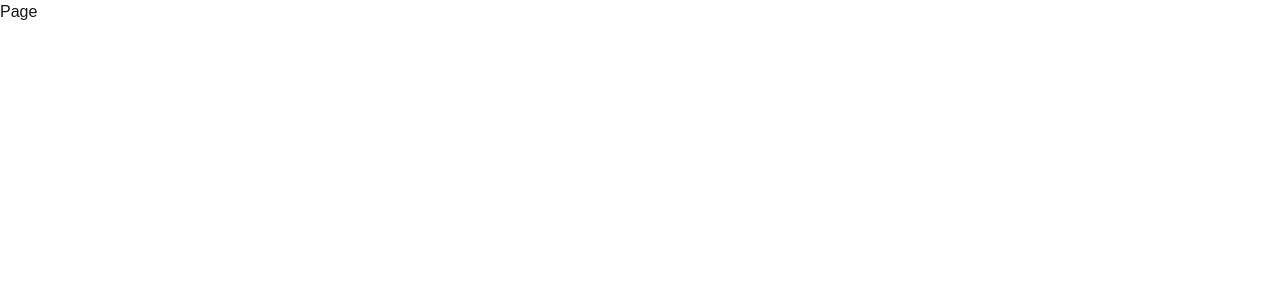
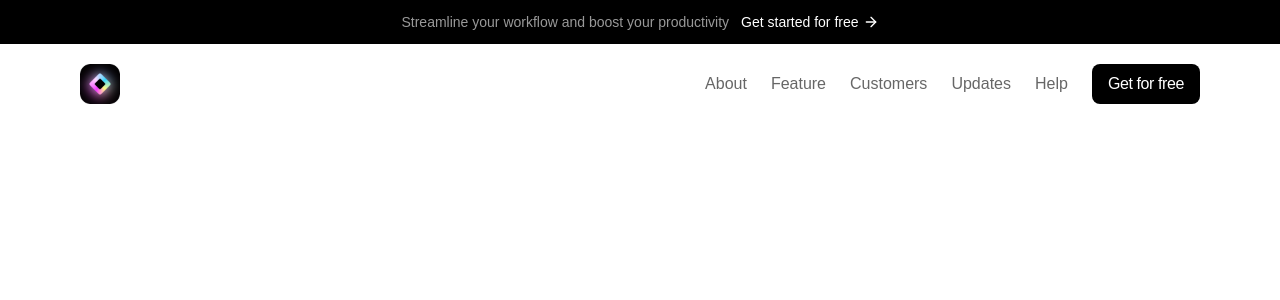
Before and after one commit to Muhd-Saifullah-dev/next-landing-page, a Next.js app: page / in a window 1280 px wide. Shown: the top 300 px of the page. Built offline with nearby package versions, Linux system fonts and the light colour scheme.

Commit message:
Header section add

```diff
--- a/src/app/page.js
+++ b/src/app/page.js
@@ -1,7 +1,8 @@
+import Header from "@/components/Header";
 
 
 export default function Home() {
   return (
-   <div>Page</div>
+   <Header/>
   );
 }
--- a/src/components/Header.jsx
+++ b/src/components/Header.jsx
@@ -1,8 +1,35 @@
 import React from 'react'
+import { ArrowRight,Menu } from 'lucide-react'
+import Logo from "@/assets/logosaas.png"
+import Image from 'next/image'
 
 const Header = () => {
   return (
-    <div>Header</div>
+    <header className='sticky top-0'>
+    <div className='flex justify-center items-center py-3 bg-black text-white text-sm gap-3'>
+        <p className='text-white/60 hidden md:block'>Streamline your workflow and boost your productivity</p>
+        <div className='inline-flex gap-1 items-center'>
+        <p>Get started for free</p>
+        <ArrowRight className='h-4 w-4' />
+        </div>
+    </div>
+    <div className='py-5'>
+        <div className='container'>
+            <div className='flex items-center justify-between'>
+      <Image src={Logo} alt="saas logo" width={40} height={40}/>
+      <Menu className='h-5 w-5 md:hidden' />
+      <nav className='hidden md:flex gap-6 text-black/60 items-center'>
+        <a href='#' >About</a>
+        <a href='#' >Feature</a>
+        <a href='#' >Customers</a>
+        <a href='#' >Updates</a>
+        <a href='#' >Help</a>
+        <button className='bg-black px-4 text-white py-2 rounded-lg font-medium inline-flex items-center justify-center tracking-tight '>Get for free</button>
+      </nav>
+      </div>
+      </div>
+    </div>
+    </header>
   )
 }
 
--- a/tailwind.config.mjs
+++ b/tailwind.config.mjs
@@ -6,6 +6,16 @@
     "./src/app/**/*.{js,ts,jsx,tsx,mdx}",
   ],
   theme: {
+    container: {
+      center: true,
+      padding: {
+        DEFAULT: '1rem',
+        sm: '2rem',
+        lg: '4rem',
+        xl: '5rem',
+        '2xl': '6rem',
+      },
+    },
     extend: {
       colors: {
         background: "var(--background)",
```
Also changed, not shown: package.json (+6 -5 lines), src/components/Hero.jsx (added), 1 other file (tests, documents, lock files or other folders).
